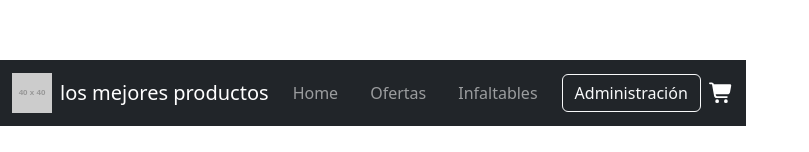
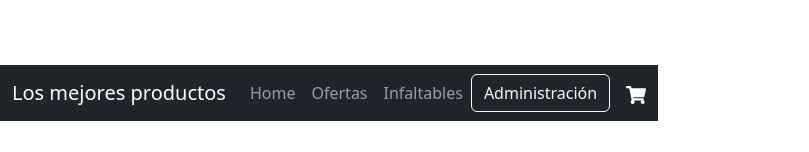
Before and after one commit to karenbasualdo/talentotech_preentrega_react, a React (Vite) app: page / in a window 1280 px wide. Shown: the part 180-332 px from the top of the page, without its empty margins (0-809 px from the left). Built offline with nearby package versions, Linux system fonts and the light colour scheme; no server answers.

Commit message:
Libreria instalada npm install react-toastify

```diff
--- a/package.json
+++ b/package.json
@@ -17,7 +17,8 @@
     "react": "^19.1.1",
     "react-bootstrap": "^2.10.10",
     "react-dom": "^19.1.1",
-    "react-router-dom": "^7.9.4"
+    "react-router-dom": "^7.9.4",
+    "react-toastify": "^11.0.5"
   },
   "devDependencies": {
     "@eslint/js": "^9.36.0",
--- a/src/components/header.jsx
+++ b/src/components/header.jsx
@@ -1,38 +1,36 @@
-import React from 'react';
-import { Link } from 'react-router-dom';
-import { Navbar, Nav, Container, Button } from 'react-bootstrap';
-import { FontAwesomeIcon } from '@fortawesome/react-fontawesome';
-import { faShoppingCart } from '@fortawesome/free-solid-svg-icons';
+import { Link } from "react-router-dom";
+import { Navbar, Nav, Container, Button } from "react-bootstrap";
+import { FaShoppingCart } from "react-icons/fa";
 
 const Header = () => {
   return (
     <Navbar bg="dark" variant="dark" expand="lg" className="mb-4">
       <Container>
-    <Navbar.Brand as={Link} to="/" className="d-flex align-items-center">
-        <img
-        src="https://via.placeholder.com/40"
-        alt="Logo"
-        className="d-inline-block align-top me-2"
-        />
-        <span>los mejores productos</span>
+        <Navbar.Brand as={Link} to="/">
+          Los mejores productos
         </Navbar.Brand>
 
         <Nav className="ms-auto align-items-center">
-        <Nav.Link as={Link} to="/" className="me-3">Home</Nav.Link>
-        <Nav.Link as={Link} to="/ofertas" className="me-3">Ofertas</Nav.Link>
-        <Nav.Link as={Link} to="/infaltables" className="me-3">Infaltables</Nav.Link>
+          <Nav.Link as={Link} to="/">Home</Nav.Link>
+          <Nav.Link as={Link} to="/ofertas">Ofertas</Nav.Link>
+          <Nav.Link as={Link} to="/infaltables">Infaltables</Nav.Link>
 
-        <div className="d-flex align-items-center">
-        <Button variant="outline-light" as={Link} to="/administracion" className="me-2">
+          <Button
+            variant="outline-light"
+            as={Link}
+            to="/admin"
+            className="me-3"
+          >
             Administración
           </Button>
+
           <Link to="/carrito" className="text-white">
-            <FontAwesomeIcon icon={faShoppingCart} size="lg" />
+            <FaShoppingCart size={20} />
           </Link>
-        </div>
         </Nav>
       </Container>
-</Navbar>  );
+    </Navbar>
+  );
 };
 
 export default Header;
```
Also changed, not shown: 1 other file (tests, documents, lock files or other folders). Lines whose indentation alone changed are shown as unchanged.
